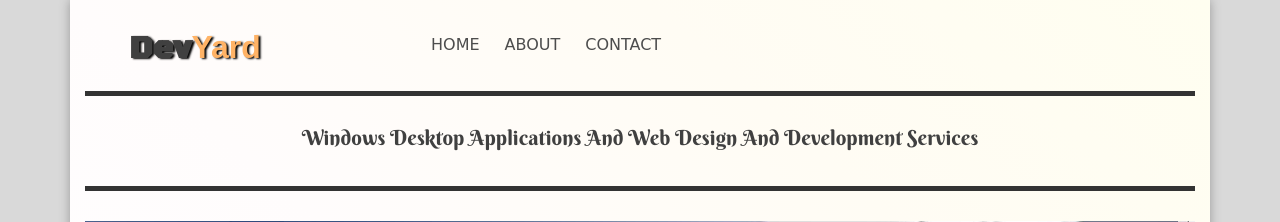
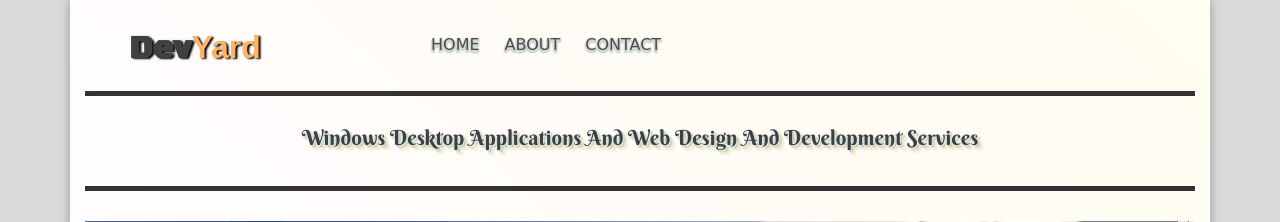
Before and after one commit to halocedark/devyard, a PHP site: page / in a window 1280 px wide. Shown: the top 222 px of the page. Run offline with PHP 8.4, Linux system fonts and the light colour scheme; some web fonts are replaced.

Commit message:
Update main.css

```diff
--- a/css/main.css
+++ b/css/main.css
@@ -55,6 +55,12 @@ body {
 	color: #4d4d4d;
 	text-decoration: none;
 	text-transform: uppercase;
+	text-shadow: 0 0 2px #cccccc,
+		     0 2px 2px #e6fff2,
+		     0 2px 2px #bfbfbf,
+		     0 2px 2px #b3b3b3,
+		     0 2px 2px #a6a6a6,
+		     0 2px 2px #999999;
 	font-family: 'Redressed', cursive;
 }
 .header-wrapper .mainmenu li a::after {
@@ -93,6 +99,12 @@ body {
 	font-family: 'Berkshire Swash', cursive;
 	line-height: 4;
 	color: #404040;
+	text-shadow: 0 0 2px #e6f2ff,
+		     1px 1px 2px #e6fff2,
+		     2px 2px 2px #a6a6a6,
+		     3px 3px 2px #e6ffcc,
+		     4px 4px 2px #ffe6cc,
+		     5px 5px 2px #f2e6d9;
 }
 /*Description End*/
 
```
